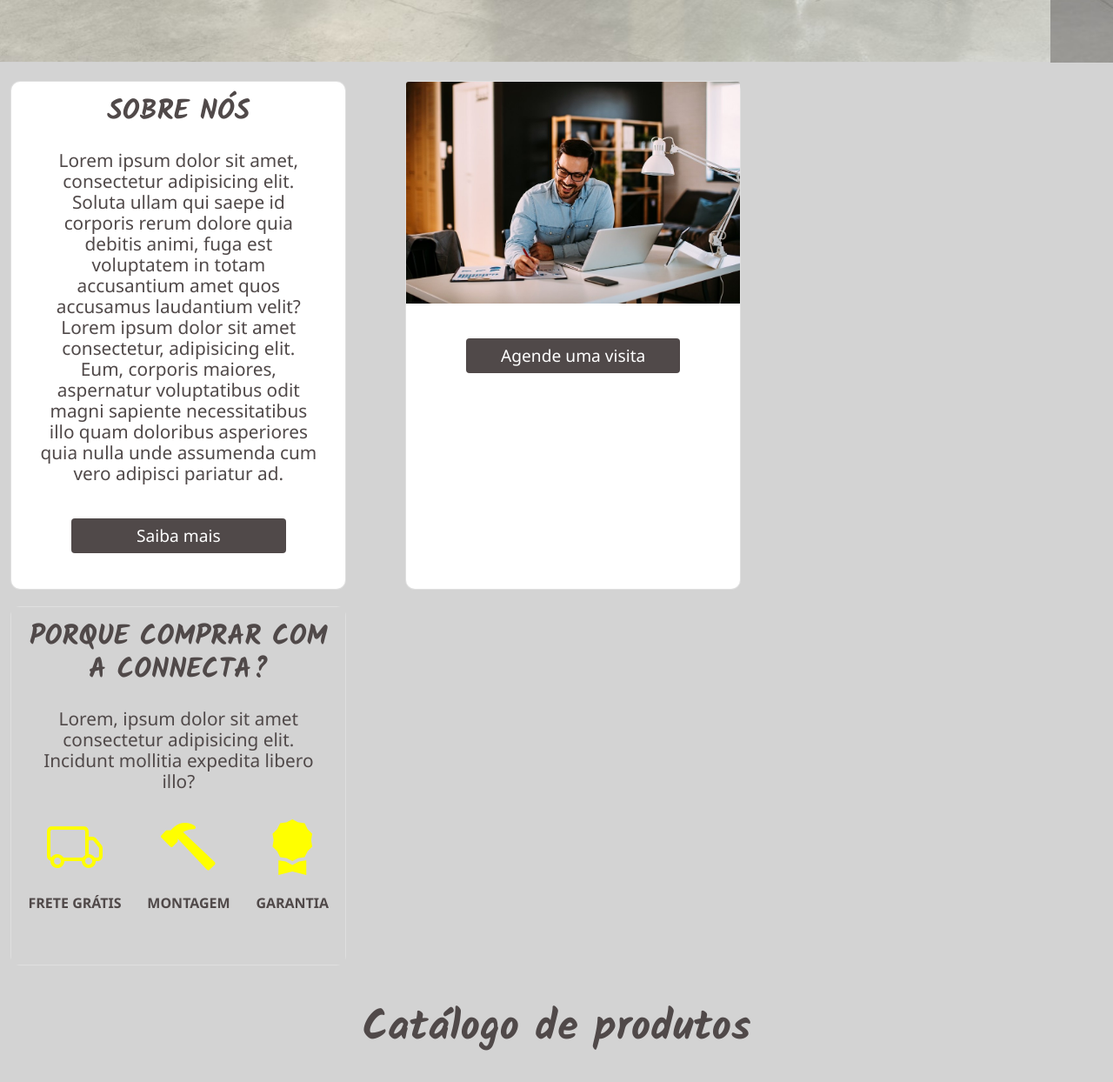
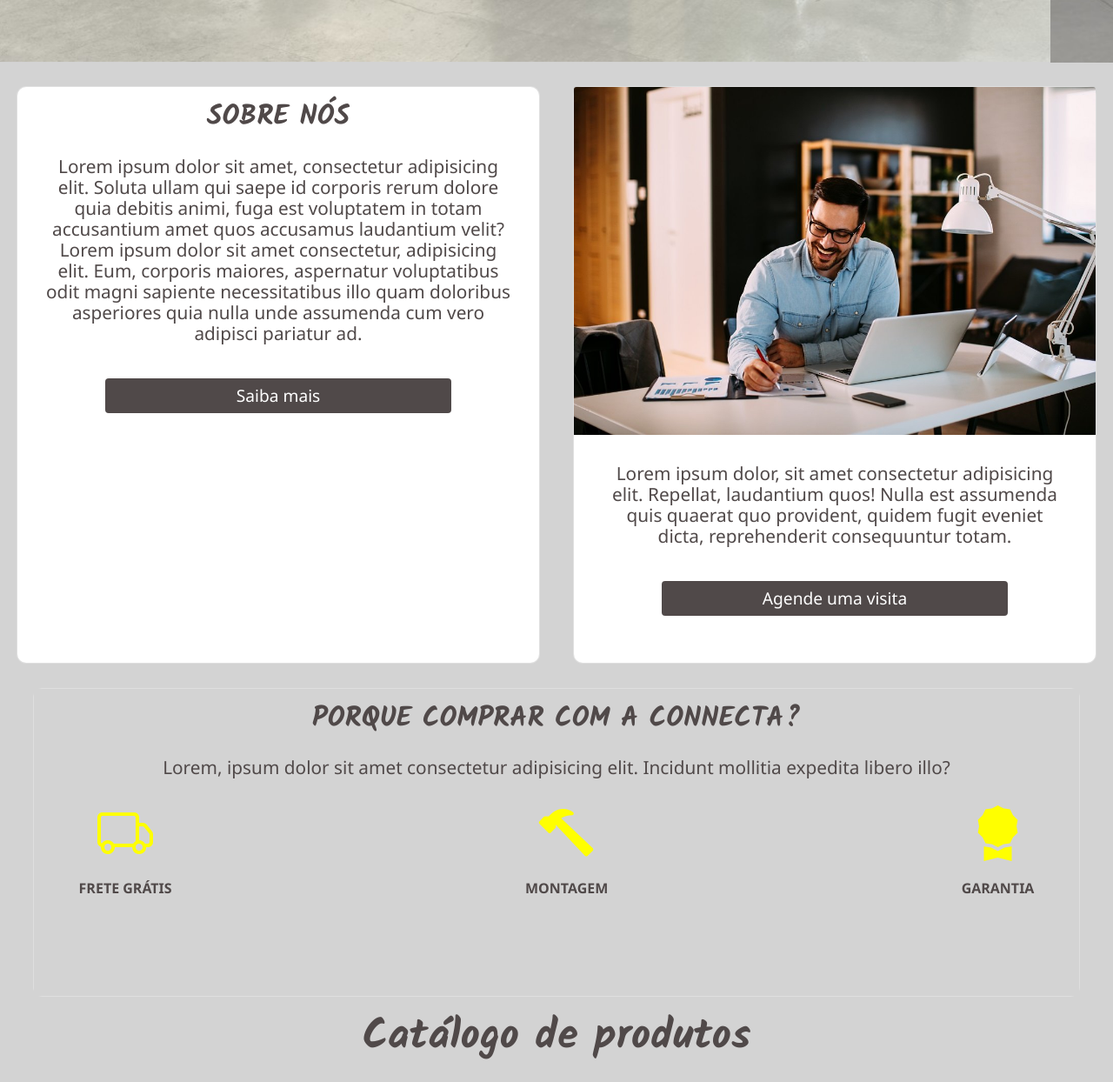
Before and after one commit to EfraimCancio/Site-connecta, a plain HTML site: page index.html in a window 1280 px wide. Shown: the part 763-2007 px from the top of the page at 87% size. Drawn offline with nearby package versions, Linux system fonts and the light colour scheme; a web font is replaced by a local one.

Commit message:
adjusting the responsiveness of the home

```diff
--- a/css/style_index.css
+++ b/css/style_index.css
@@ -28,6 +28,9 @@ body{
 }
 .presentationSection{
     gap: 1.2rem;
+}
+.card {
+    min-height: 100%;
 }
 .presentationCard{
     height: 100%;
@@ -69,6 +72,7 @@ body{
     font-weight: 600;
 }
 .catalogSection {
+    justify-content: center;
     text-align: center;
     gap: 1.2rem;
 }
@@ -97,3 +101,27 @@ body{
     padding-left: 0;
     font-size: 4rem;
 }
+
+@media (min-width: 576px) {
+    .advantages {
+        margin-left: 2rem;
+        margin-right: 2rem;
+    }
+    .catalogSection {
+        gap: 0rem;
+        --bs-gutter-y: 1.5rem;
+    }
+
+}
+@media (min-width: 768px) {
+    .presentationSection {
+        gap: 0rem;
+        bs-gutter-x: 0rem;
+    }
+    .aboutUsCard {
+        padding-right: 0rem;
+    }
+    .schedulingCard {
+        padding-left: 0rem;
+    }
+}
--- a/index.html
+++ b/index.html
@@ -129,7 +129,7 @@
     <main>
         <!-- presentation business cards -->
         <section class="presentationSection row my-2">
-          <div class="col-md-6 col-lg-4">
+          <div class="aboutUsCard col-md-6 col-lg-6">
             <div class="presentationCard card text-center">
               <div class="card-body">
                 <h5 class="card-title">SOBRE NÓS</h5>
@@ -139,16 +139,17 @@
             </div>
           </div>
 
-          <div class="col-md-6 col-lg-4">
+          <div class="schedulingCard col-md-6 col-lg-6">
             <div class="presentationCard card text-center">
               <img src="assets/images/home-office1.jpeg" class="card-img-top" alt="...">
               <div class="card-body">
+                <p>Lorem ipsum dolor, sit amet consectetur adipisicing elit. Repellat, laudantium quos! Nulla est assumenda quis quaerat quo provident, quidem fugit eveniet dicta, reprehenderit consequuntur totam.</p>
                 <a href="#" class="buttonCuston btn">Agende uma visita </a>
               </div>
             </div>
           </div>
 
-          <div class="col-md-9 col-lg-4">
+          <div class="col-md-12 col-lg-12 mt-2">
             <div class="presentationCard card text-center">
               <div class="advantagesCard card-body">
                 <h5 class="card-title">PORQUE COMPRAR COM A CONNECTA?</h5>
```
